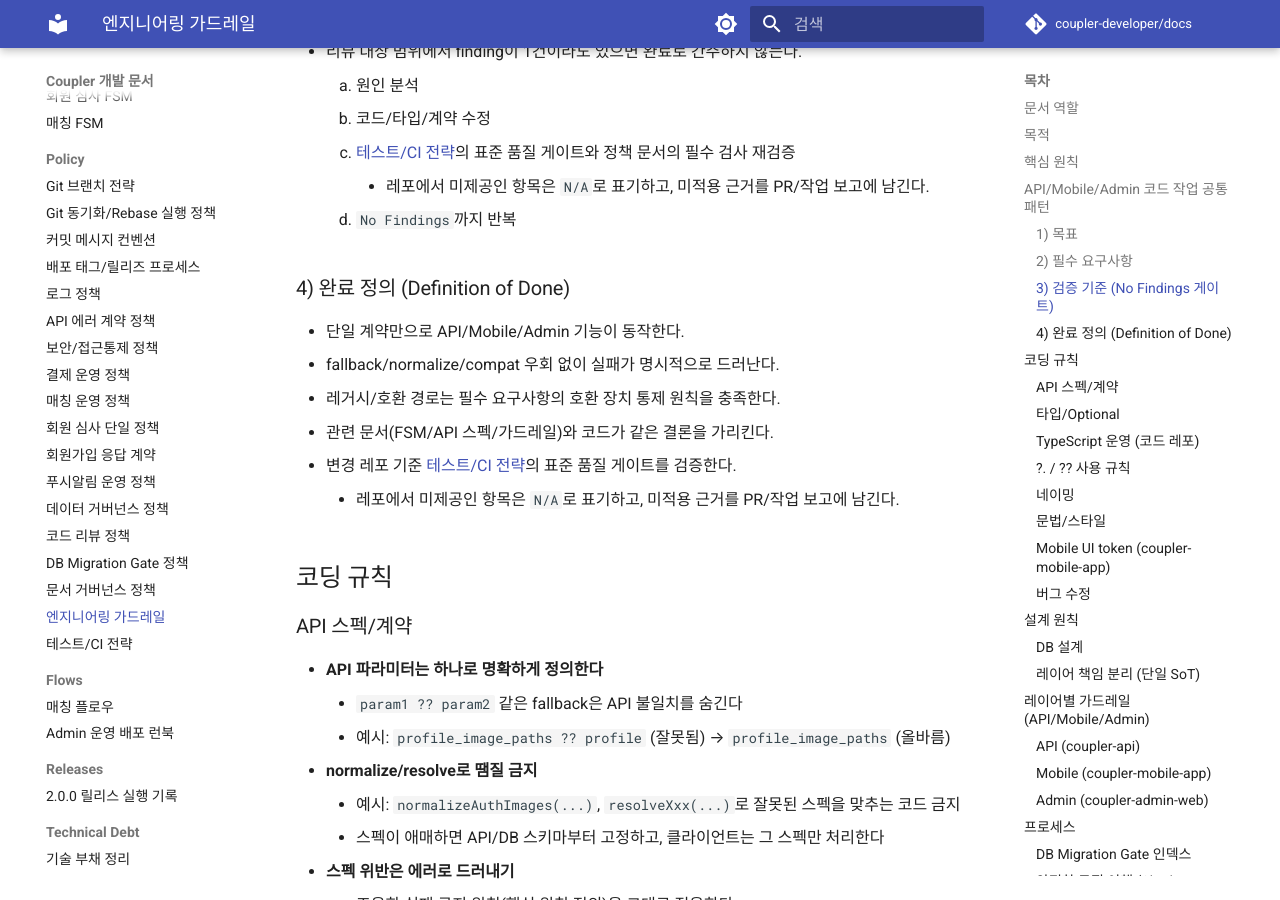
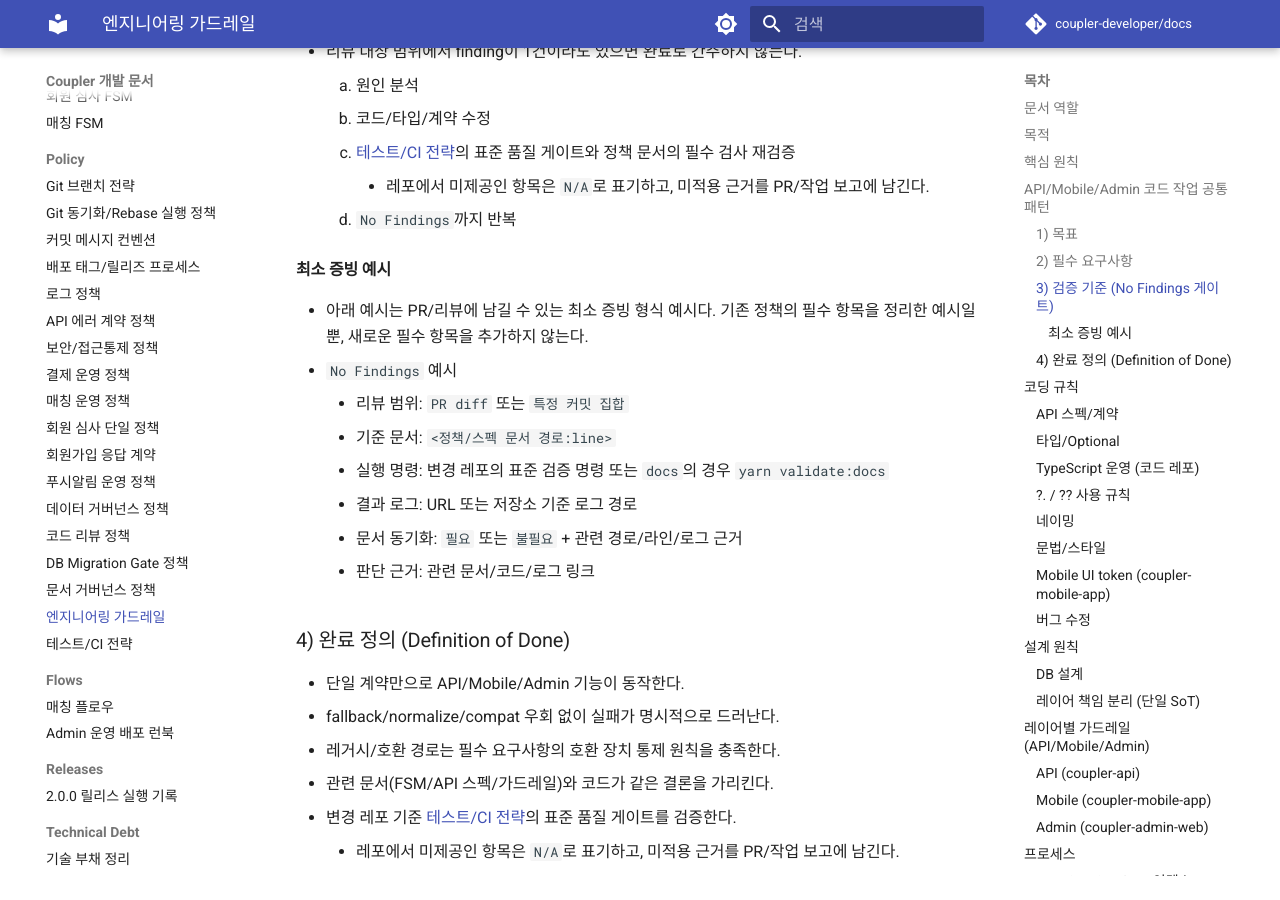
Before and after one commit to coupler-developer/docs, an MkDocs documentation site: the page built from content/policy/engineering-guardrails.md, in a window 1280 px wide and 900 px high, scrolled down 1695 px. Built offline with MkDocs 1.6.1 and Material for MkDocs 9.7.7, drawn with Linux system fonts in a browser that asks for light colours; comment, search, counter and statistics services are not loaded; some of the changed text lies outside the part shown.

Commit message:
docs: add guardrail evidence examples

```diff
--- a/content/policy/engineering-guardrails.md
+++ b/content/policy/engineering-guardrails.md
@@ -54,6 +54,17 @@
     3. [테스트/CI 전략](testing-strategy.md)의 표준 품질 게이트와 정책 문서의 필수 검사 재검증
         - 레포에서 미제공인 항목은 `N/A`로 표기하고, 미적용 근거를 PR/작업 보고에 남긴다.
     4. `No Findings`까지 반복
+
+#### 최소 증빙 예시
+
+- 아래 예시는 PR/리뷰에 남길 수 있는 최소 증빙 형식 예시다. 기존 정책의 필수 항목을 정리한 예시일 뿐, 새로운 필수 항목을 추가하지 않는다.
+- `No Findings` 예시
+    - 리뷰 범위: `PR diff` 또는 `특정 커밋 집합`
+    - 기준 문서: `<정책/스펙 문서 경로:line>`
+    - 실행 명령: 변경 레포의 표준 검증 명령 또는 `docs`의 경우 `yarn validate:docs`
+    - 결과 로그: URL 또는 저장소 기준 로그 경로
+    - 문서 동기화: `필요` 또는 `불필요` + 관련 경로/라인/로그 근거
+    - 판단 근거: 관련 문서/코드/로그 링크
 
 ### 4) 완료 정의 (Definition of Done)
 
@@ -245,6 +256,15 @@
     3. `점진 교체`: 불일치 0건이 확인된 뒤에만 호출부를 한 곳씩 교체한다.
     4. `레거시 제거`: 삭제 대상으로 명시된 레거시에 한해, 모든 호출부 교체 + 회귀 테스트 통과 + 문서 반영 이후 마지막 단계에서만 제거한다.
 - `불일치 0건`은 임의 판단이 아니라 PR/문서에 검증 범위(대상 시나리오, 대상 기간 또는 샘플 수, 로그 위치)를 명시하고 근거 링크로 확인 가능해야 한다.
+- `Shadow Cutover` 예시
+    - 대상 변경: `구 로직 A -> 신규 로직 B`
+    - 제거 조건: `기존 호출부/분기 제거 가능 조건 충족 후 제거`
+    - 담당자: `<owner>`
+    - 목표 시점: `<date 또는 release>`
+    - 추적 이슈: `<issue 링크 또는 문서 경로>`
+    - 검증 범위: `<대상 시나리오 / 기간 / 샘플 수>`
+    - diff 로그 경로: `<로그 경로 또는 대시보드 링크>`
+    - 불일치 결과: `0건`
 - 금지 사항:
     - 불일치 0건 확인 전 기존 로직을 제거하거나 의미를 변경하는 행위
     - 삭제 대상으로 지정되지 않은 기존 기능을 레거시로 간주해 제거하는 행위
```
